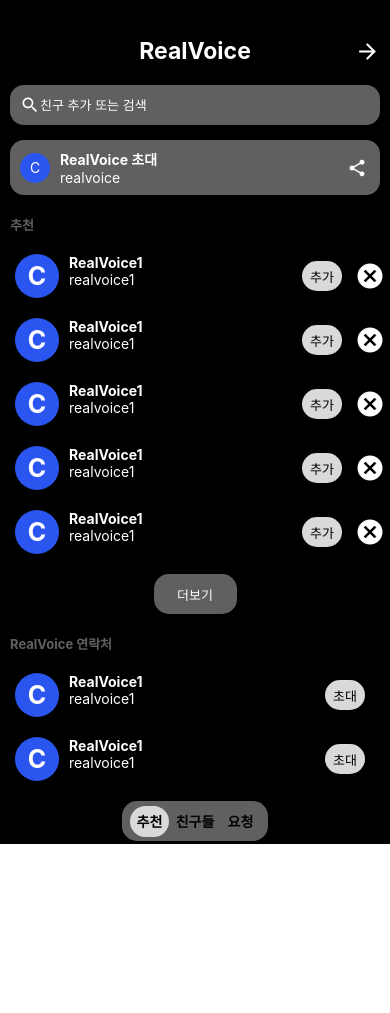
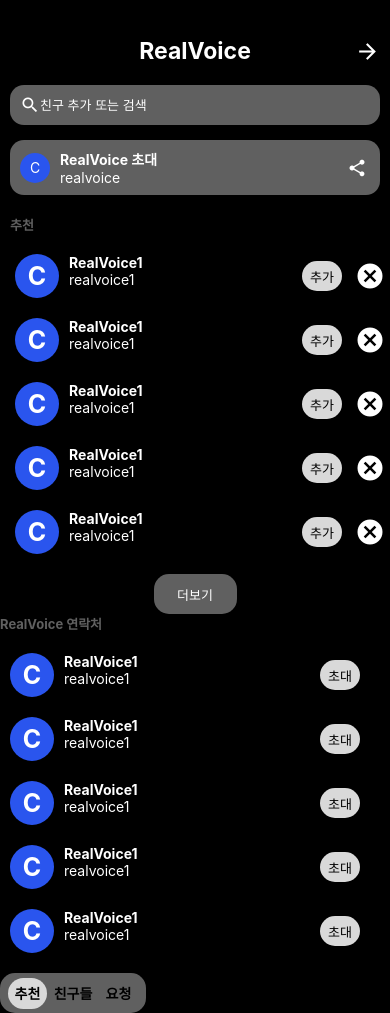
Before and after one commit to dudcks5477/RealVoice, a React Native app: screen /AddFriends in a window 390 px wide. Before the commit the page ends 844 px from the top, so only its background shows below. Built offline with nearby package versions, Linux system fonts and the light colour scheme.

Commit message:
Immobilize footer

```diff
--- a/src/screens/AddFriendsScreen.js
+++ b/src/screens/AddFriendsScreen.js
@@ -1,5 +1,12 @@
 import React, {useState} from 'react';
-import {View, Text, TouchableOpacity, TextInput} from 'react-native';
+import {
+  ScrollView,
+  View,
+  Text,
+  TouchableOpacity,
+  TextInput,
+  Alert,
+} from 'react-native';
 import Common from '../styles/common';
 import Icon from 'react-native-vector-icons/MaterialIcons';
 import {useNavigation} from '@react-navigation/native';
@@ -11,6 +18,7 @@ const AddFriendsScreen = () => {
   const navigation = useNavigation();
   const userName = 'Chan';
   const firstLetter = userName.charAt(0).toUpperCase();
+  const [isAdded, setIsAdded] = useState(false);
 
   const Main = () => {
     navigation.navigate('Main');
@@ -20,16 +28,20 @@ const AddFriendsScreen = () => {
     navigation.navigate('UserProfile');
   };
 
-  const handleAddMoreFriends = () => {
-    navigation.navigate('AddMoreFriends');
-  };
-
   const handleFriends = () => {
     navigation.navigate('Friends');
   };
 
+  const handleMoreDetail = () => {
+    navigation.navigate('AddMoreFriends');
+  };
+
   const handleRequired = () => {
     navigation.navigate('Required');
+  };
+
+  const handleAddFriends = () => {
+    setIsAdded(!isAdded);
   };
 
   return (
@@ -45,6 +57,7 @@ const AddFriendsScreen = () => {
           <Icon name="arrow-forward" style={addFriendsScreenStyle.icon} />
         </TouchableOpacity>
       </View>
+      <ScrollView style={{flex: 1}}>
         <View style={addFriendsScreenStyle.search}>
           <View style={addFriendsScreenStyle.searchContainer}>
             <Icon name="search" style={addFriendsScreenStyle.searchIcon} />
@@ -88,13 +101,51 @@ const AddFriendsScreen = () => {
                 <Text style={addFriendsScreenStyle.nickName}>realvoice1</Text>
               </View>
             </View>
-          <View style={addFriendsScreenStyle.addCancelBtn}>
-            <TouchableOpacity style={addFriendsScreenStyle.addBtn}>
-              <Text style={addFriendsScreenStyle.addText}>추가</Text>
+            <View
+              style={[
+                addFriendsScreenStyle.addCancelBtn,
+                isAdded && {marginRight: 18},
+              ]}>
+              <TouchableOpacity
+                style={addFriendsScreenStyle.addBtn}
+                onPress={handleAddFriends}>
+                <Text
+                  style={[
+                    addFriendsScreenStyle.addText,
+                    isAdded && {color: '#2a55ee'},
+                  ]}>
+                  {isAdded ? '추가됨' : '추가'}
+                </Text>
               </TouchableOpacity>
-            <TouchableOpacity style={addFriendsScreenStyle.cancelBtn}>
-              <Icon name="cancel" style={addFriendsScreenStyle.cancelIcon} />
+              {!isAdded && (
+                <TouchableOpacity
+                  style={addFriendsScreenStyle.cancelBtn}
+                  onPress={() => {
+                    Alert.alert(
+                      '친구 삭제',
+                      '정말로 친구를 삭제하시겠습니까?',
+                      [
+                        {
+                          text: '취소',
+                          onPress: () => console.log('Cancel Pressed'),
+                          style: 'cancel',
+                        },
+                        {
+                          text: '숨기기',
+                          onPress: () => {
+                            console.log('친구 삭제됨');
+                          },
+                        },
+                      ],
+                      {cancelable: false},
+                    );
+                  }}>
+                  <Icon
+                    name="cancel"
+                    style={addFriendsScreenStyle.cancelIcon}
+                  />
                 </TouchableOpacity>
+              )}
             </View>
           </View>
           <View style={addFriendsScreenStyle.addFriendContainer}>
@@ -183,11 +234,11 @@ const AddFriendsScreen = () => {
           </View>
           <TouchableOpacity
             style={addFriendsScreenStyle.moreDetail}
-          onPress={handleAddMoreFriends}>
+            onPress={handleMoreDetail}>
             <Text style={addFriendsScreenStyle.searchInput}>더보기</Text>
           </TouchableOpacity>
         </View>
-      <View style={addFriendsScreenStyle.recommand}>
+        <View style={addFriendsScreenStyle.contact}>
           <View style={addFriendsScreenStyle.recommandContainer}>
             <Text style={addFriendsScreenStyle.recommandText}>
               RealVoice 연락처
@@ -222,9 +273,52 @@ const AddFriendsScreen = () => {
               <Text style={addFriendsScreenStyle.addText}>초대</Text>
             </TouchableOpacity>
           </View>
+          <View style={addFriendsScreenStyle.addFriendContainer}>
+            <View style={mainScreenStyle.buttonContainer}>
+              <View style={addFriendsScreenStyle.circle}>
+                <Text style={addFriendsScreenStyle.button}>{firstLetter}</Text>
+              </View>
+              <View style={addFriendsScreenStyle.nickNameContainer}>
+                <Text style={addFriendsScreenStyle.Invited}>RealVoice1</Text>
+                <Text style={addFriendsScreenStyle.nickName}>realvoice1</Text>
+              </View>
+            </View>
+            <TouchableOpacity style={addFriendsScreenStyle.invitedFriend}>
+              <Text style={addFriendsScreenStyle.addText}>초대</Text>
+            </TouchableOpacity>
+          </View>
+          <View style={addFriendsScreenStyle.addFriendContainer}>
+            <View style={mainScreenStyle.buttonContainer}>
+              <View style={addFriendsScreenStyle.circle}>
+                <Text style={addFriendsScreenStyle.button}>{firstLetter}</Text>
+              </View>
+              <View style={addFriendsScreenStyle.nickNameContainer}>
+                <Text style={addFriendsScreenStyle.Invited}>RealVoice1</Text>
+                <Text style={addFriendsScreenStyle.nickName}>realvoice1</Text>
+              </View>
+            </View>
+            <TouchableOpacity style={addFriendsScreenStyle.invitedFriend}>
+              <Text style={addFriendsScreenStyle.addText}>초대</Text>
+            </TouchableOpacity>
+          </View>
+          <View style={addFriendsScreenStyle.addFriendContainer}>
+            <View style={mainScreenStyle.buttonContainer}>
+              <View style={addFriendsScreenStyle.circle}>
+                <Text style={addFriendsScreenStyle.button}>{firstLetter}</Text>
+              </View>
+              <View style={addFriendsScreenStyle.nickNameContainer}>
+                <Text style={addFriendsScreenStyle.Invited}>RealVoice1</Text>
+                <Text style={addFriendsScreenStyle.nickName}>realvoice1</Text>
+              </View>
+            </View>
+            <TouchableOpacity style={addFriendsScreenStyle.invitedFriend}>
+              <Text style={addFriendsScreenStyle.addText}>초대</Text>
+            </TouchableOpacity>
+          </View>
+        </View>
+      </ScrollView>
       <View style={addFriendsScreenStyle.selectFooter}>
-          <TouchableOpacity
-            style={addFriendsScreenStyle.textRecommandContainer}>
+        <TouchableOpacity style={addFriendsScreenStyle.textRecommandContainer}>
           <Text style={addFriendsScreenStyle.footerText}>추천</Text>
         </TouchableOpacity>
         <TouchableOpacity
@@ -239,7 +333,6 @@ const AddFriendsScreen = () => {
         </TouchableOpacity>
       </View>
     </View>
-    </View>
   );
 };
 
```
Lines whose indentation alone changed are shown as unchanged.
